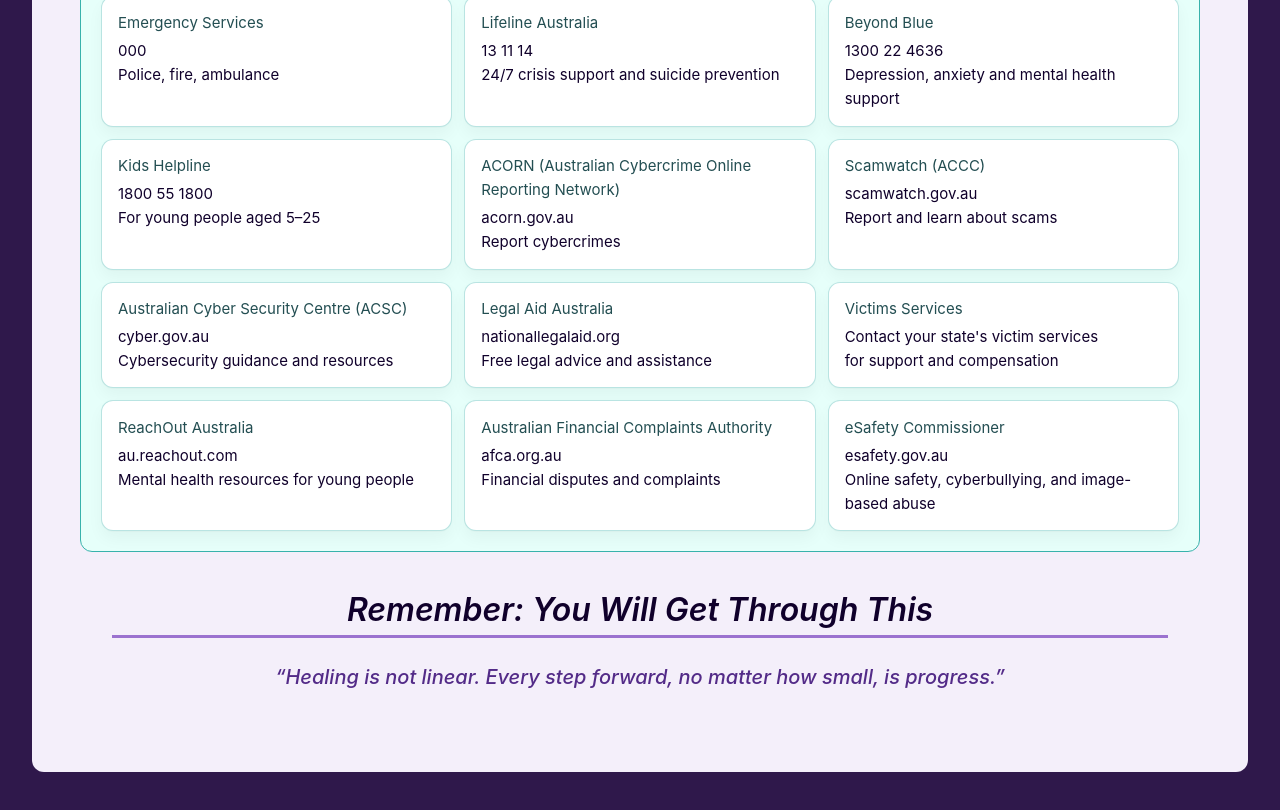
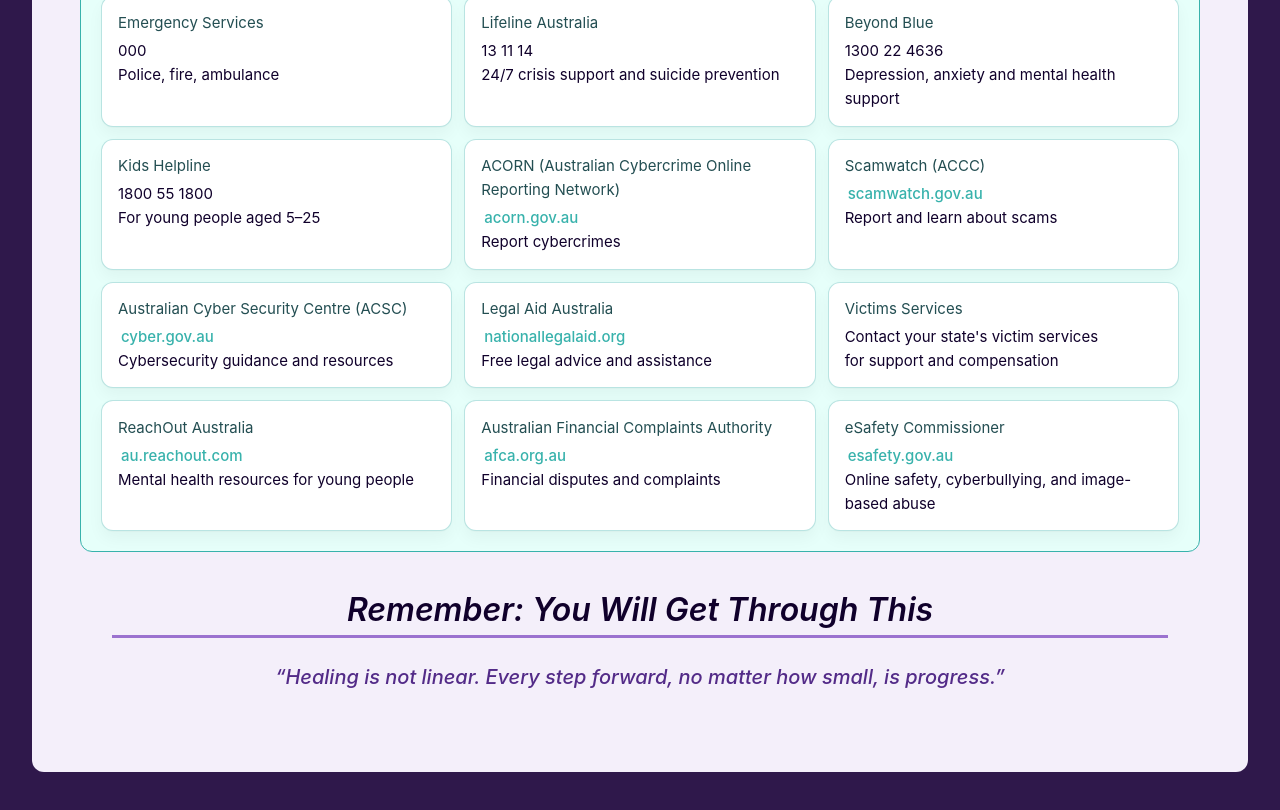
Before and after one commit to xzha0459/cybercrime-frontend, a Vue app in the folder frontend/: page /support in a window 1280 px wide. Shown: the part 2900-3710 px from the top of the page. Built offline with nearby package versions, Linux system fonts and the light colour scheme.

Commit message:
Update SupportPage with clickable resource links and enhance styling for better user experience
- Converted resource text into clickable links for easier access to external sites.
- Added hover effects and styling for resource links to improve visual engagement.

```diff
--- a/frontend/src/page/SupportPage.vue
+++ b/frontend/src/page/SupportPage.vue
@@ -165,14 +165,14 @@
             <div class="resource-item"><strong>Lifeline Australia</strong> 13 11 14<br>24/7 crisis support and suicide prevention</div>
             <div class="resource-item"><strong>Beyond Blue</strong> 1300 22 4636<br>Depression, anxiety and mental health support</div>
             <div class="resource-item"><strong>Kids Helpline</strong> 1800 55 1800<br>For young people aged 5–25</div>
-            <div class="resource-item"><strong>ACORN (Australian Cybercrime Online Reporting Network)</strong> acorn.gov.au<br>Report cybercrimes</div>
-            <div class="resource-item"><strong>Scamwatch (ACCC)</strong> scamwatch.gov.au<br>Report and learn about scams</div>
-            <div class="resource-item"><strong>Australian Cyber Security Centre (ACSC)</strong> cyber.gov.au<br>Cybersecurity guidance and resources</div>
-            <div class="resource-item"><strong>Legal Aid Australia</strong> nationallegalaid.org<br>Free legal advice and assistance</div>
+            <div class="resource-item"><strong>ACORN (Australian Cybercrime Online Reporting Network)</strong> <a href="https://acorn.gov.au" target="_blank" rel="noopener">acorn.gov.au</a><br>Report cybercrimes</div>
+            <div class="resource-item"><strong>Scamwatch (ACCC)</strong> <a href="https://scamwatch.gov.au" target="_blank" rel="noopener">scamwatch.gov.au</a><br>Report and learn about scams</div>
+            <div class="resource-item"><strong>Australian Cyber Security Centre (ACSC)</strong> <a href="https://cyber.gov.au" target="_blank" rel="noopener">cyber.gov.au</a><br>Cybersecurity guidance and resources</div>
+            <div class="resource-item"><strong>Legal Aid Australia</strong> <a href="https://nationallegalaid.org" target="_blank" rel="noopener">nationallegalaid.org</a><br>Free legal advice and assistance</div>
             <div class="resource-item"><strong>Victims Services</strong> Contact your state's victim services<br>for support and compensation</div>
-            <div class="resource-item"><strong>ReachOut Australia</strong> au.reachout.com<br>Mental health resources for young people</div>
-            <div class="resource-item"><strong>Australian Financial Complaints Authority</strong> afca.org.au<br>Financial disputes and complaints</div>
-            <div class="resource-item"><strong>eSafety Commissioner</strong> esafety.gov.au<br>Online safety, cyberbullying, and image-based abuse</div>
+            <div class="resource-item"><strong>ReachOut Australia</strong> <a href="https://au.reachout.com" target="_blank" rel="noopener">au.reachout.com</a><br>Mental health resources for young people</div>
+            <div class="resource-item"><strong>Australian Financial Complaints Authority</strong> <a href="https://afca.org.au" target="_blank" rel="noopener">afca.org.au</a><br>Financial disputes and complaints</div>
+            <div class="resource-item"><strong>eSafety Commissioner</strong> <a href="https://esafety.gov.au" target="_blank" rel="noopener">esafety.gov.au</a><br>Online safety, cyberbullying, and image-based abuse</div>
           </div>
         </div>
 
@@ -370,6 +370,18 @@
   margin-bottom: 0.25rem;
 }
 
+.resource-item a {
+  color: #38b2ac;
+  text-decoration: none;
+  font-weight: 500;
+  transition: color 0.2s ease;
+}
+
+.resource-item a:hover {
+  color: #2c7a7b;
+  text-decoration: underline;
+}
+
 .quote {
   text-align: center;
   color: var(--text-secondary);
```
